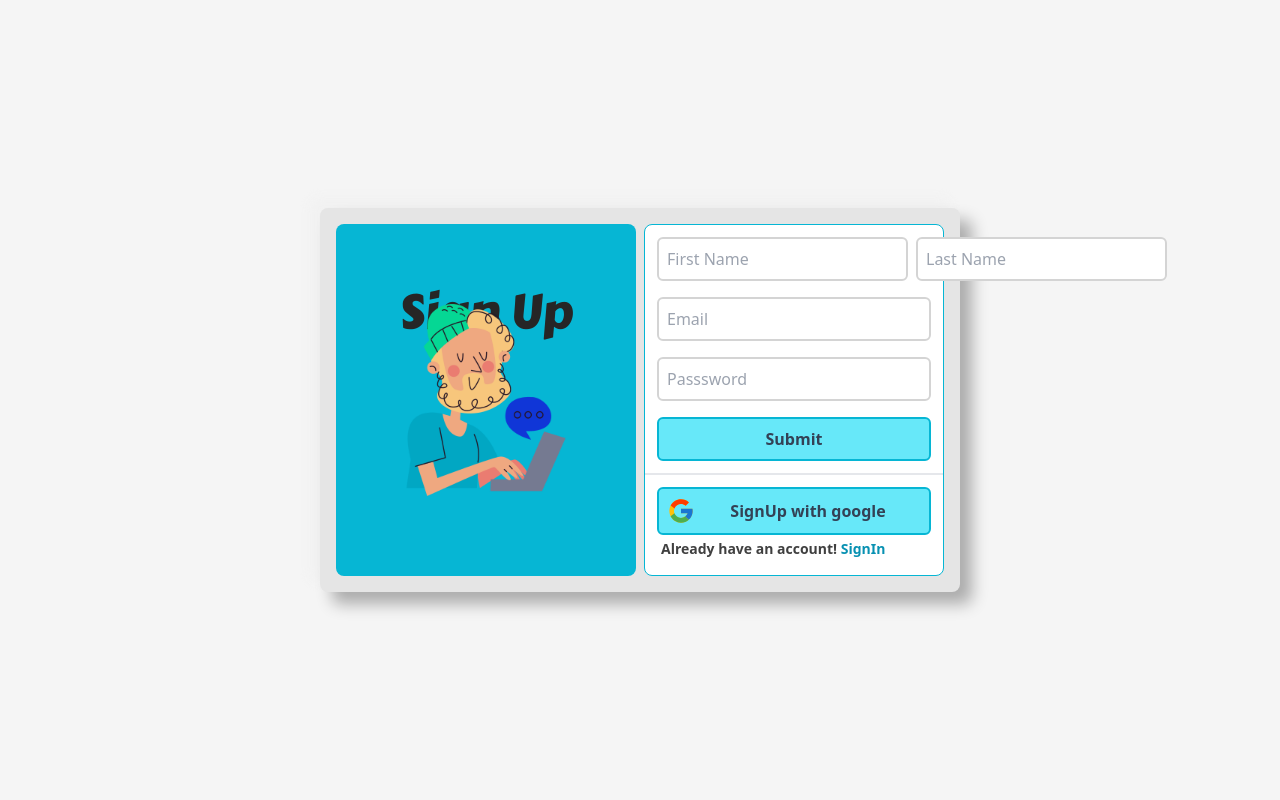
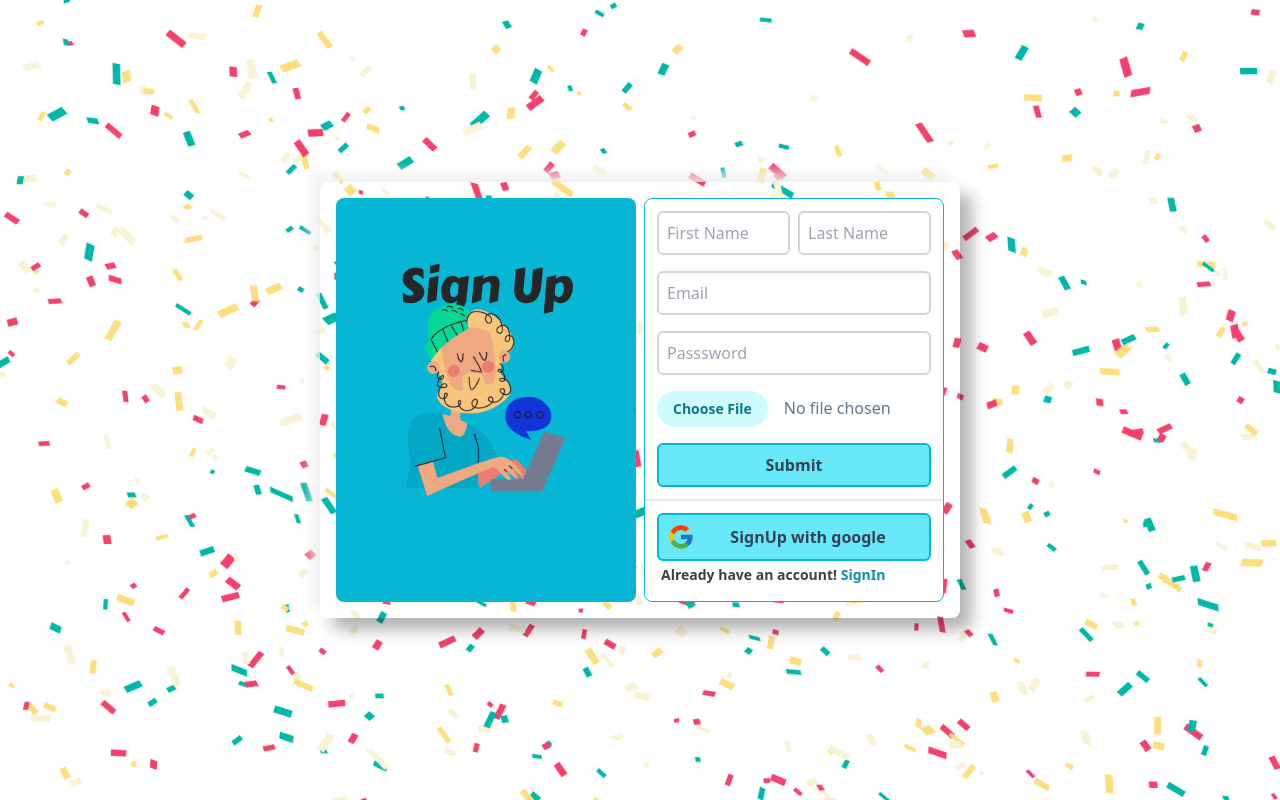
Before and after one commit to Rohit22-dev/ChatApp, a React (Vite) app: page /signup in a window 1280 px wide. Built offline with nearby package versions, Linux system fonts and the light colour scheme.

Commit message:
User data addon
User can add profile Image at the time of sign up

```diff
--- a/src/Screens/Home.jsx
+++ b/src/Screens/Home.jsx
@@ -13,7 +13,7 @@ const Home = () => {
   useEffect(() => {
     // console.log(auth.currentUser);
     console.log(user);
-  }, []);
+  }, [user]);
 
   const signOutClicked = async () => {
     await signOut(auth)
--- a/src/Screens/SignIn.jsx
+++ b/src/Screens/SignIn.jsx
@@ -4,13 +4,13 @@ import {
   signInWithPopup,
 } from "firebase/auth";
 import { useNavigate } from "react-router-dom";
-import { Button } from "../components/Button";
 import { auth, provider } from "../config";
 import { FcGoogle } from "react-icons/fc";
-import { useEffect, useState } from "react";
+import { useState } from "react";
 import chatting from "../assets/chatting.png";
 import { useDispatch, useSelector } from "react-redux";
 import { setUser } from "../store";
+import pattern from "../assets/pattern2.png";
 
 const SignIn = () => {
   const [email, setEmail] = useState("");
@@ -58,8 +58,9 @@ const SignIn = () => {
   };
 
   return (
-    <div className="grid h-screen w-screen place-items-center bg-neutral-100">
-      <div className="grid grid-cols-1 grid-rows-2 md:grid-cols-2 md:grid-rows-1 lg:w-1/2 w-3/4 h-3/4 bg-neutral-200 rounded-lg neu p-4 gap-2">
+    <div className="grid h-screen w-screen place-items-center bg-neutral-100 relative">
+      <img src={pattern} className="h-full w-full absolute object-fill" />
+      <div className="z-10 grid grid-cols-1 grid-rows-2 md:grid-cols-2 md:grid-rows-1 lg:w-1/2 w-3/4 h-3/4 bg-clip-content rounded-lg neu p-4 gap-2">
         <div className="bg-orange-500 rounded-lg flex justify-center gap-4 md:grid place-items-center relative">
           <p className="font-display text-5xl text-neutral-800 md:absolute top-16">
             Sign In
--- a/src/Screens/SignUp.jsx
+++ b/src/Screens/SignUp.jsx
@@ -5,19 +5,29 @@ import {
   updateProfile,
 } from "firebase/auth";
 import { useNavigate } from "react-router-dom";
-import { auth, provider } from "../config";
+import { auth, provider, storage } from "../config";
+import { ref, uploadBytes, getDownloadURL } from "firebase/storage";
 import { FcGoogle } from "react-icons/fc";
 import { useEffect, useState } from "react";
 import chatting from "../assets/chatting_2.png";
 import { useDispatch } from "react-redux";
 import { setUser } from "../store";
+import pattern from "../assets/pattern2.png";
 
 const SignUp = () => {
   const dispatch = useDispatch();
   const [email, setEmail] = useState("");
   const [password, setPassword] = useState("");
   const [name, setName] = useState({ firstName: "", lastName: "" });
+  const [image, setImage] = useState(null);
+  const [imageURL, setImageURL] = useState("");
   const navigate = useNavigate();
+
+  const handleImageChange = (e) => {
+    if (e.target.files[0]) {
+      setImage(e.target.files[0]);
+    }
+  };
 
   const signInClicked = async () => {
     await signInWithPopup(auth, provider)
@@ -39,28 +49,41 @@ const SignUp = () => {
         // console.log(errorMessage);
       });
   };
-  useEffect(() => {
-    console.log(name);
-  }, [name]);
+  // useEffect(() => {
+  //   console.log(name, image);
+  // }, [name, image]);
 
   const handleFormSubmit = async () => {
     await createUserWithEmailAndPassword(auth, email, password)
       .then((userCredential) => {
         // Signed in
         const user = userCredential.user;
-        console.log(user);
+        // console.log(user);
 
-        updateProfile(auth.currentUser, {
-          displayName: name.firstName + " " + name.lastName,
-        })
+        const imageName = `${user.uid}-${image.name}`;
+        const imageRef = ref(storage, imageName);
+        uploadBytes(imageRef, image)
           .then(() => {
-            // Update successful
-            console.log("Display name added to user metadata");
+            getDownloadURL(imageRef)
+              .then((item) => {
+                console.log(item);
+
+                setImageURL(item);
+                updateProfile(auth.currentUser, {
+                  displayName: name.firstName + " " + name.lastName,
+                  photoURL: imageURL,
+                })
+                  .then(() => {
+                    console.log(imageURL);
+                    console.log("Display name & image added to user metadata");
+                  })
+                  .catch((error) => {
+                    console.log(error, "upload error");
+                  });
+              })
+              .catch((e) => console.log(e));
           })
-          .catch((error) => {
-            // An error occurred while updating the profile
-            console.log(error);
-          });
+          .catch((e) => console.log(e));
 
         dispatch(setUser(user));
         navigate("/signin");
@@ -76,7 +99,8 @@ const SignUp = () => {
 
   return (
     <div className="grid h-screen w-screen place-items-center bg-neutral-100">
-      <div className="grid grid-cols-1 grid-rows-2 md:grid-cols-2 md:grid-rows-1 lg:w-1/2 w-3/4 min-h-3/4 bg-neutral-200 rounded-lg neu p-4 gap-2">
+      <img src={pattern} className="h-full w-full absolute object-fill" />
+      <div className="z-10 grid grid-cols-1 grid-rows-2 md:grid-cols-2 md:grid-rows-1 lg:w-1/2 w-3/4 h-fit bg-clip-content rounded-lg neu p-4 gap-2">
         <div className="bg-cyan-500 rounded-lg flex justify-center gap-4 md:grid place-items-center relative">
           <p className="font-display text-5xl text-neutral-800 md:absolute top-16">
             Sign Up
@@ -89,18 +113,18 @@ const SignUp = () => {
         </div>
         <div className="flex flex-col justify-center bg-white rounded-lg border border-cyan-500 divide-y-2">
           <div className="p-3 flex flex-col gap-4">
-            <div className="flex flex-1 justify-between gap-2">
+            <div className="grid grid-cols-2 gap-2">
               <input
                 placeholder="First Name"
                 type="text"
                 onChange={(e) => setName({ firstName: e.target.value })}
-                className="border-2 border-neutral-300 rounded-md p-2 focus:border-cyan-500 outline-none caret-cyan-500 flex-[0.5]"
+                className="border-2 border-neutral-300 rounded-md p-2 focus:border-cyan-500 outline-none caret-cyan-500 "
               />
               <input
                 placeholder="Last Name"
                 type="text"
                 onChange={(e) => setName({ lastName: e.target.value })}
-                className="border-2 border-neutral-300 rounded-md p-2 focus:border-cyan-500 outline-none caret-cyan-500  flex-[0.5]"
+                className="border-2 border-neutral-300 rounded-md p-2 focus:border-cyan-500 outline-none caret-cyan-500 "
               />
             </div>
             <input
@@ -114,6 +138,17 @@ const SignUp = () => {
               type="password"
               onChange={(e) => setPassword(e.target.value)}
               className="border-2 border-neutral-300 rounded-md p-2 focus:border-cyan-500 outline-none caret-cyan-500"
+            />
+            <input
+              type="file"
+              onChange={handleImageChange}
+              accept="image/png, image/jpeg, image/webp, image/jpg"
+              className="block w-full text-md text-slate-500 file:cursor-pointer
+              file:mr-4 file:py-2 file:px-4
+              file:rounded-full file:border-0
+              file:text-sm file:font-semibold
+              file:bg-cyan-100 file:text-cyan-700
+              hover:file:bg-cyan-200"
             />
             {/* <input type="file" className="" onChange={(e)=>setImage(e.target.value)} /> */}
 
--- a/src/config.js
+++ b/src/config.js
@@ -1,12 +1,13 @@
 // Import the functions you need from the SDKs you need
 import { initializeApp } from "firebase/app";
 import { getAuth, GoogleAuthProvider } from "firebase/auth";
+import { getStorage } from "firebase/storage";
 
 const firebaseConfig = {
   apiKey: "AIzaSyDXnjxgWsOc1e86QsPiu2rAyB4wFDPP_9U",
   authDomain: "chatapp-1e7a3.firebaseapp.com",
   projectId: "chatapp-1e7a3",
-  storageBucket: "gs://chatapp-1e7a3.appspot.com",
+  storageBucket: "chatapp-1e7a3.appspot.com",
   messagingSenderId: "320343470793",
   appId: "1:320343470793:web:50b65afd522e2876239318",
   measurementId: "G-13P1GPKPCE",
@@ -16,5 +17,6 @@ const firebaseConfig = {
 const app = initializeApp(firebaseConfig);
 const auth = getAuth(app);
 const provider = new GoogleAuthProvider();
+const storage = getStorage(app);
 
-export { app, auth, provider };
+export { app, auth, provider, storage };
```
